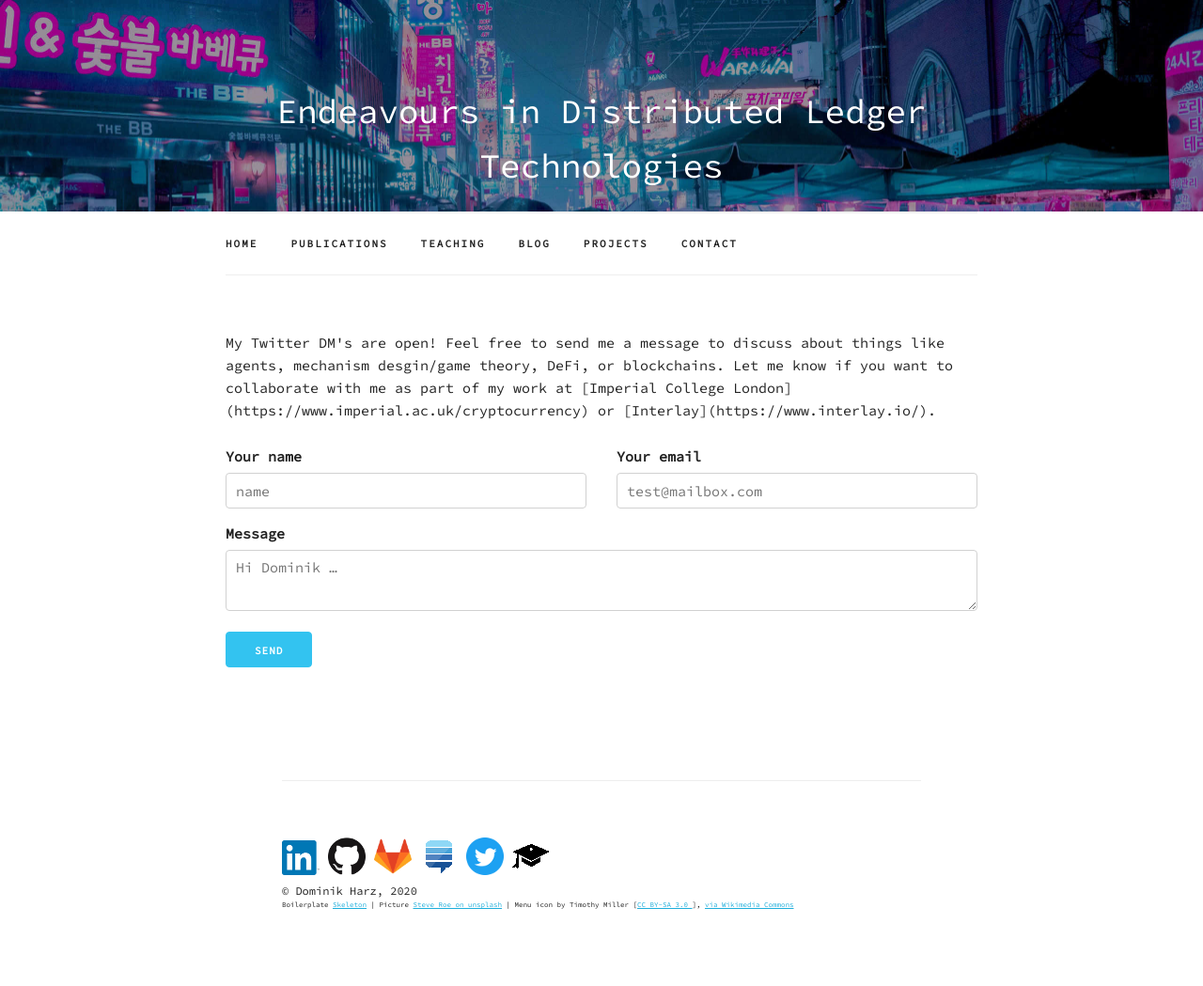
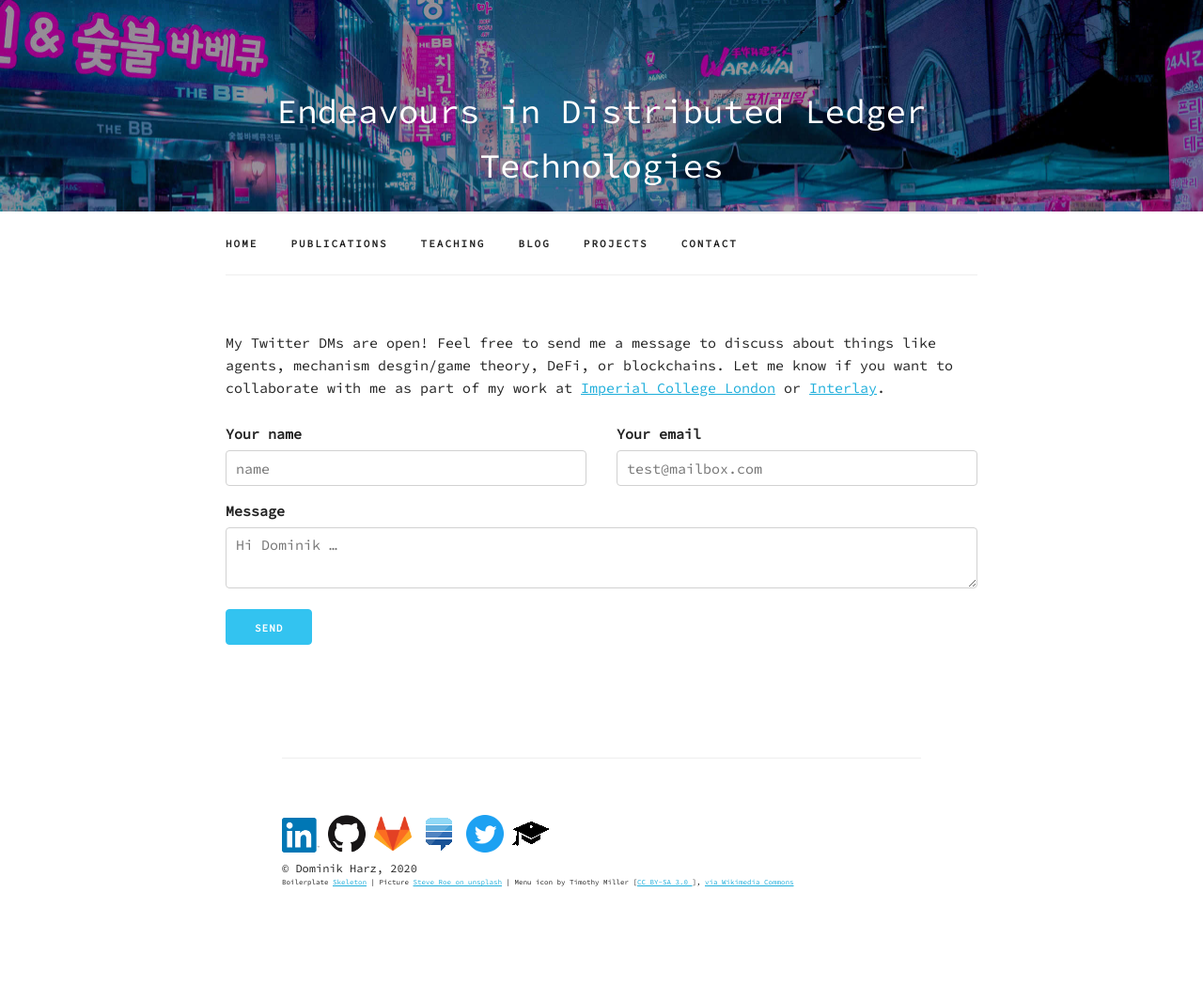
Before and after one commit to nud3l/nud3l.github.io, a Jekyll site: the page built from contact.html, in a window 1280 px wide. Shown: the whole page at 94% size. Built offline with Jekyll 4.4.1, drawn with Linux system fonts in a browser that asks for light colours; nearby versions of some CDN libraries; after the commit the page ends 1025 px from its top, so only the background shows below that.

Commit message:
fix broken links

```diff
--- a/contact.html
+++ b/contact.html
@@ -3,7 +3,7 @@ layout: page
 title: Contact
 ---
 
-My Twitter DM's are open! Feel free to send me a message to discuss about things like agents, mechanism desgin/game theory, DeFi, or blockchains. Let me know if you want to collaborate with me as part of my work at [Imperial College London](https://www.imperial.ac.uk/cryptocurrency) or [Interlay](https://www.interlay.io/).
+My Twitter DMs are open! Feel free to send me a message to discuss about things like agents, mechanism desgin/game theory, DeFi, or blockchains. Let me know if you want to collaborate with me as part of my work at <a href="https://www.imperial.ac.uk/cryptocurrency" target="_blank">Imperial College London</a> or <a href="https://www.interlay.io/" target="_blank">Interlay</a>.
 
 <p>
     <form method="POST" action="https://formspree.io/hello.dominik42@gmail.com">
```
